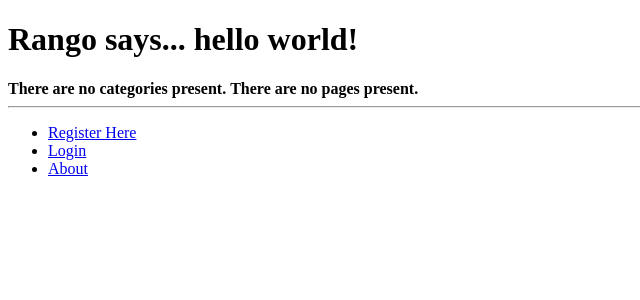
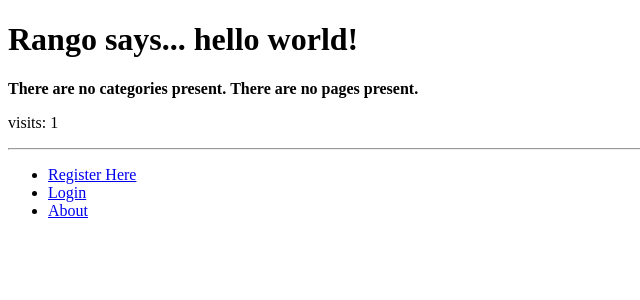
Before and after one commit to jtr109/tango_with_django_exercise, a Django app: page /rango/ in a window 1280 px wide. Shown: the top 300 px of the page, without its empty margins (0-640 px from the left). Run offline with Django 3.2, Linux system fonts and the light colour scheme; data that the repository does not hold is empty.

Commit message:
update chapter11.5

```diff
--- a/rango/views.py
+++ b/rango/views.py
@@ -4,6 +4,7 @@ from rango.forms import CategoryForm, PageForm, UserForm, UserProfileForm
 from django.contrib.auth import authenticate, login, logout
 from django.http import HttpResponseRedirect, HttpResponse
 from django.contrib.auth.decorators import login_required
+from datetime import datetime
 
 
 def index(request):
@@ -14,7 +15,28 @@ def index(request):
         'pages': page_list,
     }
 
-    return render(request, 'rango/index.html', context_dict)
+    visits = int(request.COOKIES.get('visits', '1'))
+
+    reset_last_visit_time = False
+
+    if 'last_visit' in request.COOKIES:
+        last_visit = request.COOKIES['last_visit']
+        last_visit_time = datetime.strptime(last_visit[:-7], "%Y-%m-%d %H:%M:%S")
+
+        if (datetime.now() - last_visit_time).seconds > 5:
+            visits += 1
+            reset_last_visit_time = True
+    else:
+        reset_last_visit_time = True
+
+    context_dict['visits'] = visits  # some mistakes in tutorial
+    response = render(request, 'rango/index.html', context_dict)  # some mistake in tutorial
+
+    if reset_last_visit_time:
+        response.set_cookie('last_visit', datetime.now())
+        response.set_cookie('visits', visits)
+
+    return response
 
 
 def about(request):
--- a/templates/rango/index.html
+++ b/templates/rango/index.html
@@ -32,4 +32,5 @@
         <strong>There are no pages present.</strong>
     {% endif %}
 
+    <p>visits: {{ visits }}</p>
 {% endblock %}
```
